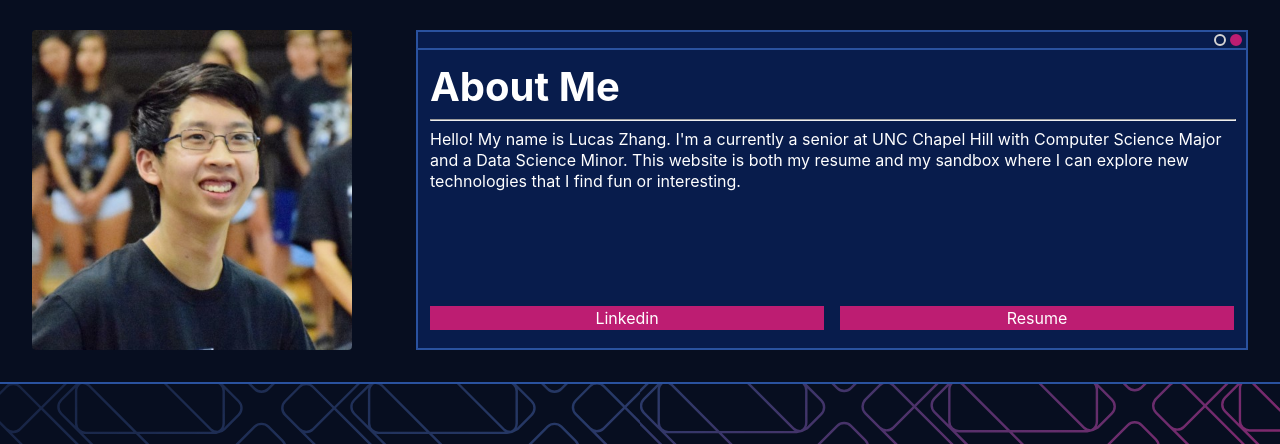
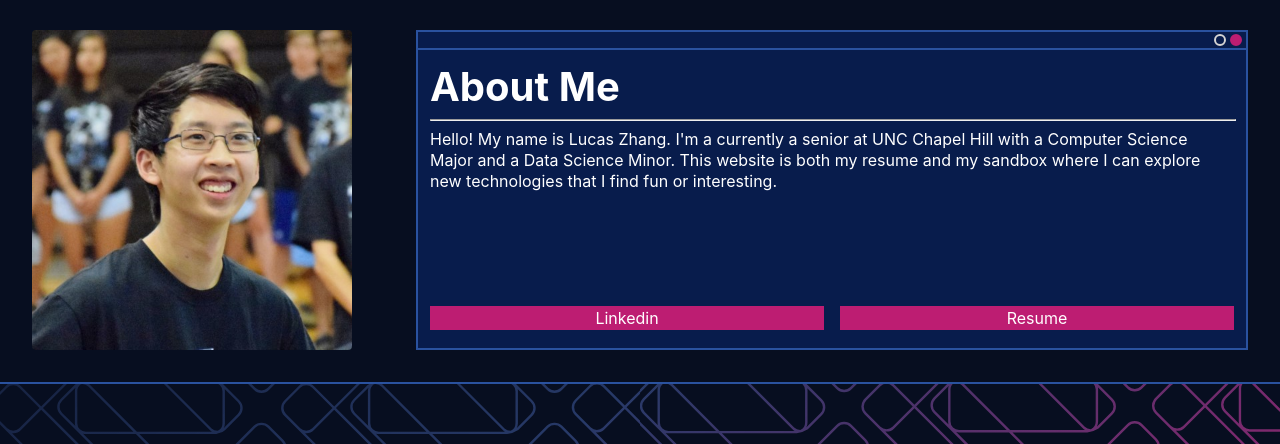
Before and after one commit to lucashzhang/astro-personal-site, an Astro site: page / in a window 1280 px wide. Shown: the part 818-1262 px from the top of the page. Built offline with nearby package versions, Linux system fonts and the light colour scheme; Astro itself is replaced by a stand-in of ours.

Commit message:
Update Sections “about”

```diff
--- a/src/cms/about.md
+++ b/src/cms/about.md
@@ -4,4 +4,4 @@
 linkedin: https://www.linkedin.com/in/lucashzhang/
 resume: https://drive.google.com/file/d/1kYoxdLcPnO5h7ehvS6RkL8_2aIfyihdu/view
 ---
-Hello! My name is Lucas Zhang. I'm a currently a senior at UNC Chapel Hill with Computer Science Major and a Data Science Minor. This website is both my resume and my sandbox where I can explore new technologies that I find fun or interesting.
+Hello! My name is Lucas Zhang. I'm a currently a senior at UNC Chapel Hill with a Computer Science Major and a Data Science Minor. This website is both my resume and my sandbox where I can explore new technologies that I find fun or interesting.
```
